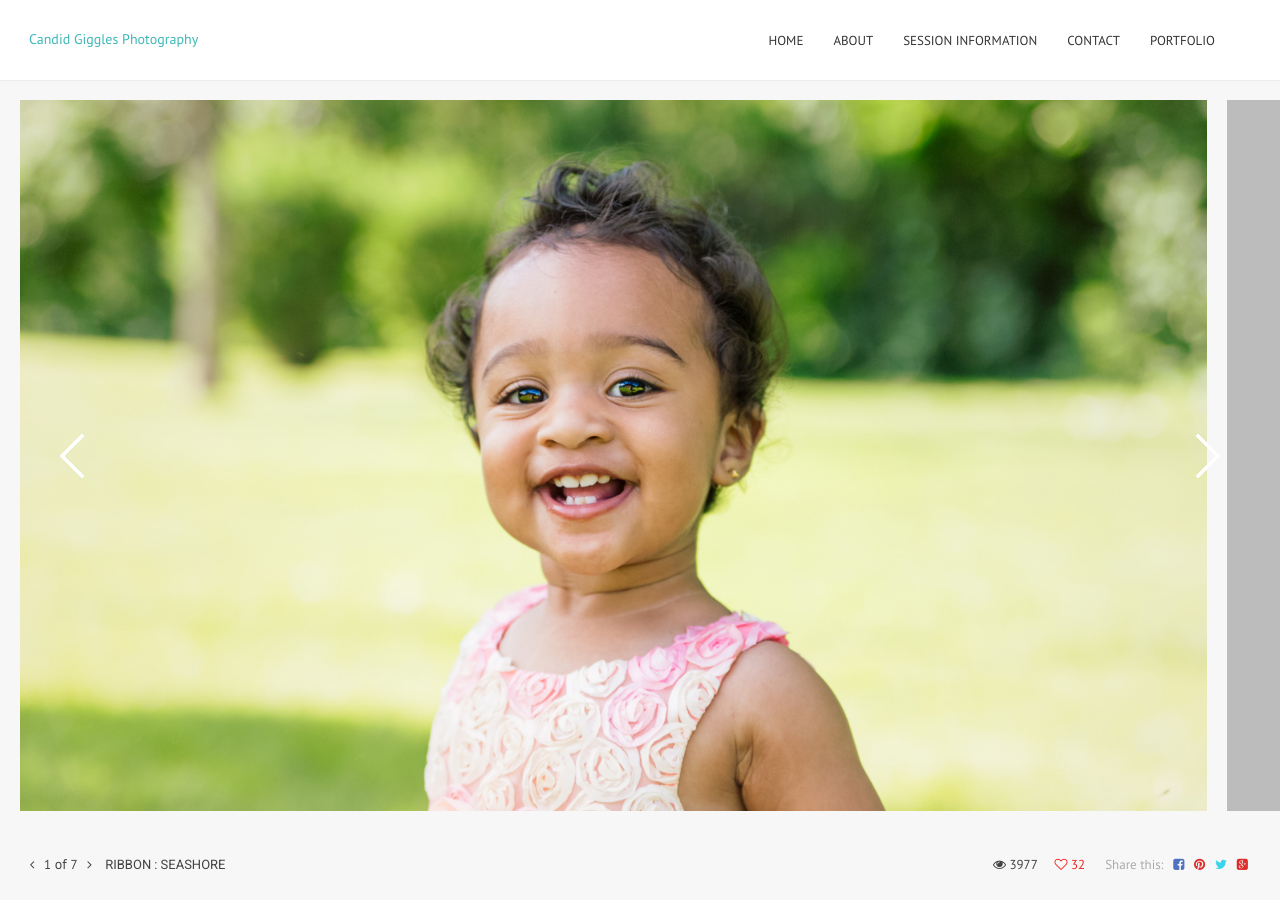
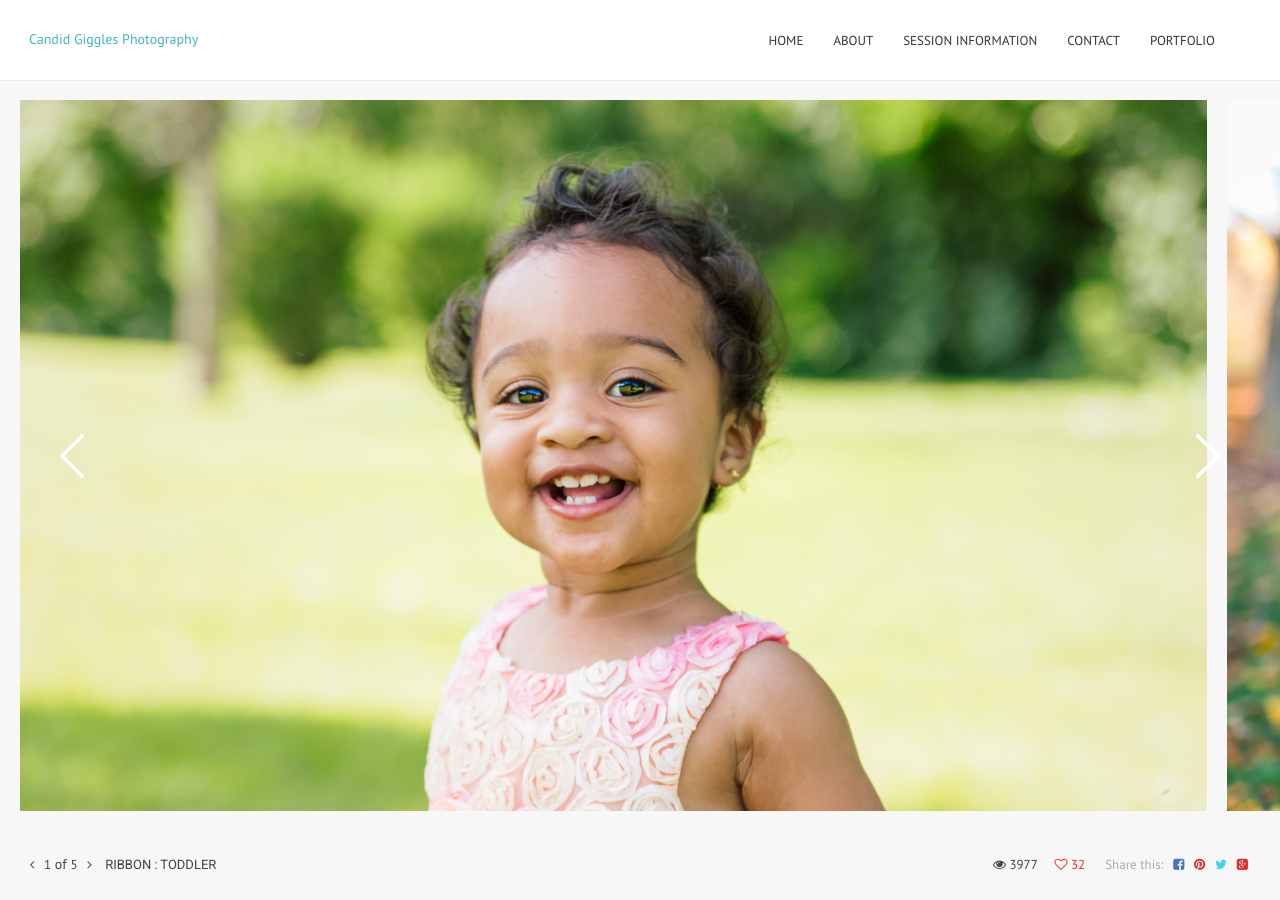
Before and after one commit to candidgiggles/kmitchellphoto.github.io, a Jekyll site: the page built from index.html, in a window 1280 px wide. Built offline with Jekyll 4.4.1, drawn with Linux system fonts in a browser that asks for light colours.

Commit message:
Updated home.html

```diff
--- a/_layouts/home.html
+++ b/_layouts/home.html
@@ -15,13 +15,14 @@
                 <div id="ribbon_swipe"></div>
                 <div class="ribbon_list_wrapper">
                     <ul class="ribbon_list">
-                        <li data-count="1" data-title=" : Seashore" class="slide1"><div class="slide_wrapper"><img src="homepage_images/Toddler.jpg" alt="image1"/></div></li>
-                        <li data-count="2" data-title=" : Colors" class="slide2"><div class="slide_wrapper"><img src="img/gallery/ribbon/2.jpg" alt="image2"/></div></li>
-                        <li data-count="3" data-title=" : City" class="slide3"><div class="slide_wrapper"><img src="img/gallery/ribbon/3.jpg" alt="image3"/></div></li>
-                        <li data-count="4" data-title=" : Summer" class="slide4"><div class="slide_wrapper"><img src="img/gallery/ribbon/4.jpg" alt="image4"/></div></li>
-                        <li data-count="5" data-title=" : Seashore" class="slide5"><div class="slide_wrapper"><img src="img/gallery/ribbon/5.jpg" alt="image5"/></div></li>
-                        <li data-count="6" data-title=" : Mountains" class="slide6"><div class="slide_wrapper"><img src="img/gallery/ribbon/6.jpg" alt="image6"/></div></li>
-                        <li data-count="7" data-title=" : Forest" class="slide7"><div class="slide_wrapper"><img src="img/gallery/ribbon/7.jpg" alt="image7"/></div></li>
+                        <li data-count="1" data-title=" : Toddler" class="slide1"><div class="slide_wrapper"><img src="homepage_images/Toddler.jpg" alt="image1"/></div></li>
+                        <li data-count="2" data-title=" : Kids"
+class="slide2"><div class="slide_wrapper"><img src="homepage_images/Kids.jpg" alt="image2"/></div></li>
+
+                        <li data-count="4" data-title=" : Senior" class="slide4"><div class="slide_wrapper"><img src="homepage_images/Senior.jpg" alt="image4"/></div></li>
+                        <li data-count="5" data-title=" : Family" class="slide5"><div class="slide_wrapper"><img src="homepage_images/Family.jpg" alt="image5"/></div></li>
+                        <li data-count="6" data-title=" : Events" class="slide6"><div class="slide_wrapper"><img src="homepage_images/Events.jpg" alt="image6"/></div></li>
+
                     </ul>
                 </div>
             </div>
```
